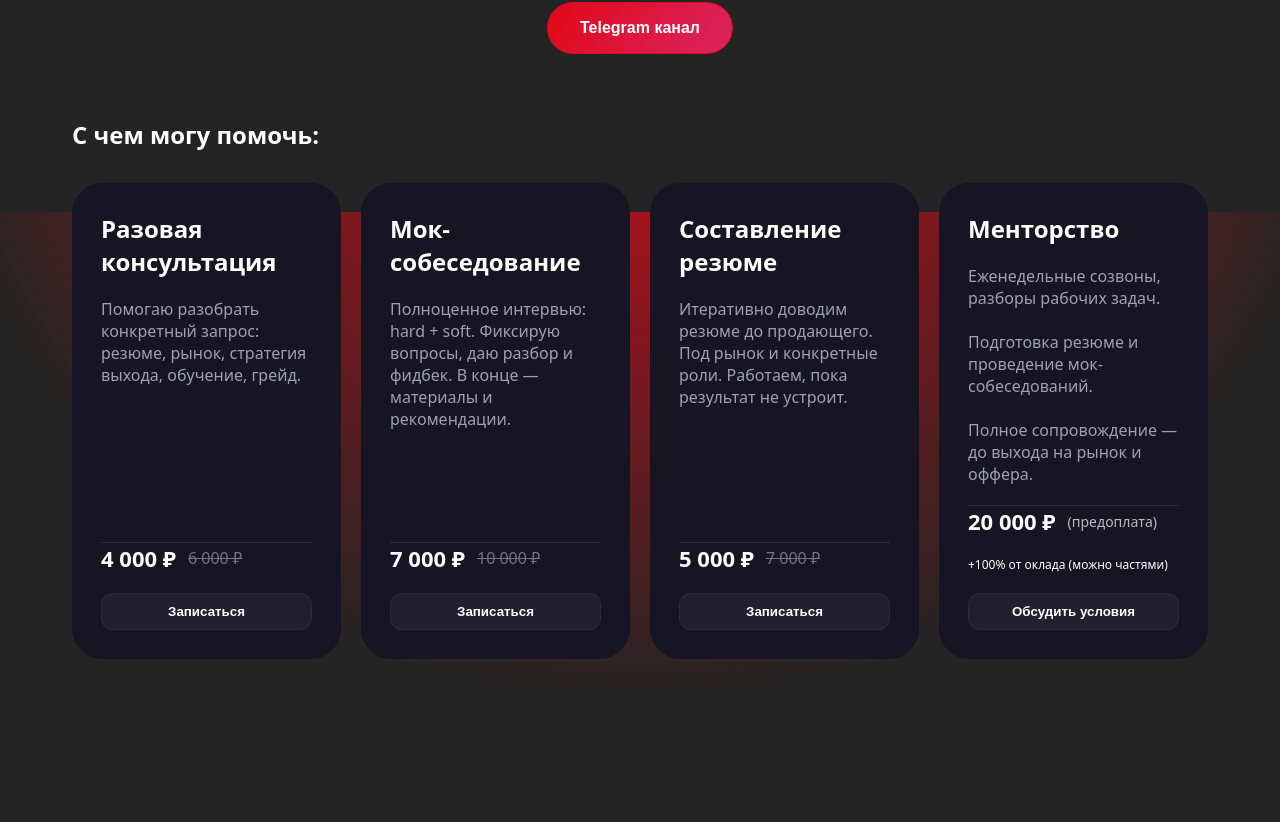
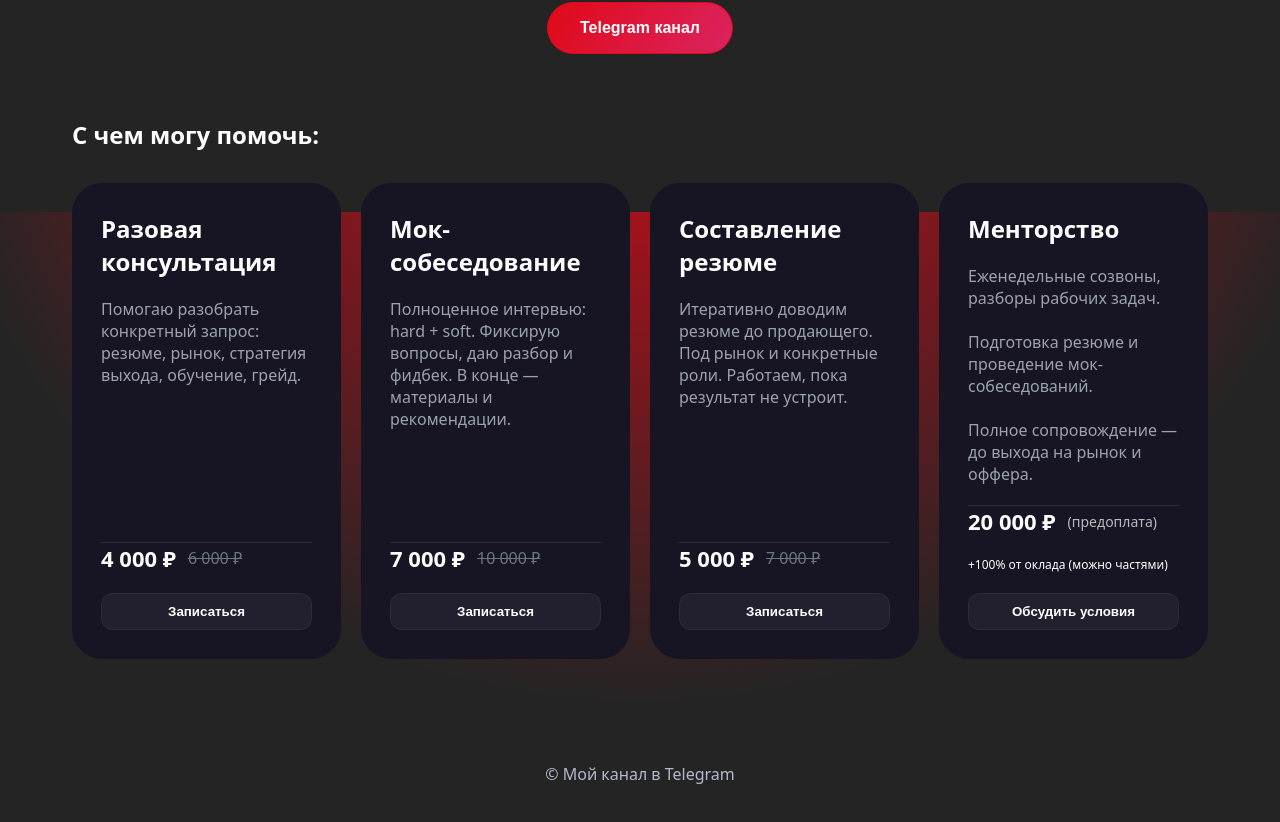
Before and after one commit to terzace/data-driven, a React (Vite) app: page / in a window 1280 px wide. Shown: the part 588-1410 px from the top of the page. Before the commit the page ends 1279 px from the top, so only its background shows below. Built offline with nearby package versions, Linux system fonts and the light colour scheme.

Commit message:
add footer component

```diff
--- a/src/App.module.scss
+++ b/src/App.module.scss
@@ -1,6 +1,6 @@
 .container {
   display: grid;
 
-  margin: 32px;
+  margin: 32px 32px 0;
   gap: 64px;
 }
--- a/src/App.tsx
+++ b/src/App.tsx
@@ -1,5 +1,6 @@
 import styles from './App.module.scss'
 import AboutMe from './components/about-me/AboutMe'
+import Footer from './components/footer/Footer'
 import ServiceBlock from './components/service-block/ServiceBlock'
 
 function App() {
@@ -7,6 +8,7 @@ function App() {
     <div className={styles.container}>
       <AboutMe />
       <ServiceBlock />
+      <Footer />
     </div>
   )
 }
--- /dev/null
+++ b/src/components/footer/Footer.module.scss
@@ -0,0 +1,14 @@
+.wrapper {
+  display: flex;
+  justify-content: center;
+  padding: 40px;
+}
+
+.link {
+  text-decoration: none;
+  color: #b4bacf;
+}
+
+.link:hover {
+  color: white;
+}
--- /dev/null
+++ b/src/components/footer/Footer.tsx
@@ -0,0 +1,12 @@
+import styles from './Footer.module.scss'
+import { LINKS } from '../../constants'
+
+function Footer() {
+  return (
+    <div className={styles.wrapper}>
+      <a href={LINKS.groupTg} target='_blank' className={styles.link}>© Мой канал в Telegram</a>
+    </div>
+  )
+}
+
+export default Footer
```
